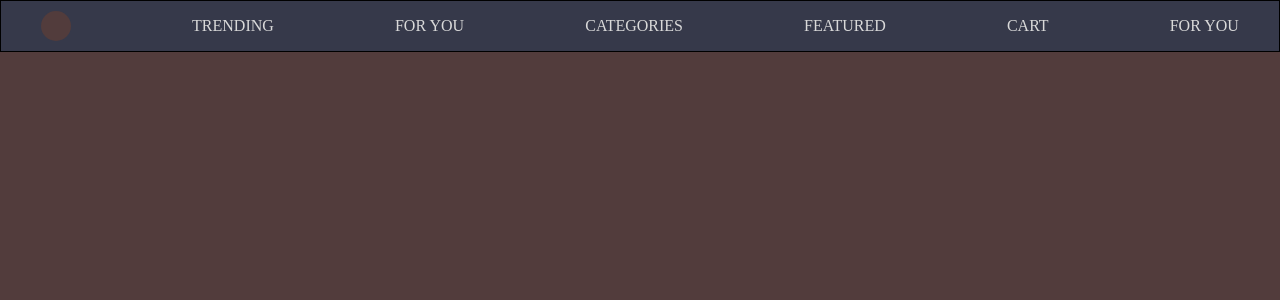
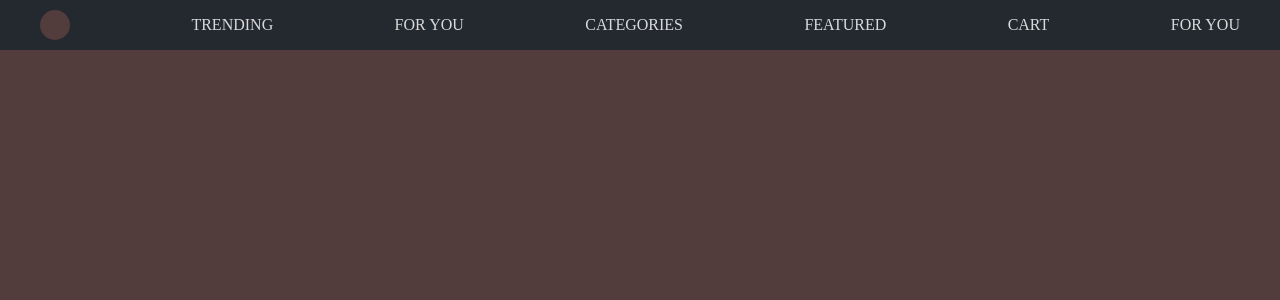
Before and after one commit to KimberlyJFlores/gemukyu.github.io, a Django app: page / in a window 1280 px wide. Shown: the top 300 px of the page. Run offline with Django 4.2, Linux system fonts and the light colour scheme; data that the repository does not hold is empty.

Commit message:
some css fixes

```diff
--- a/Gemukyu_App/static/style.css
+++ b/Gemukyu_App/static/style.css
@@ -6,9 +6,7 @@ html, body {
 }
 
 .header {
-    border-color: #36394A;
-    background-color: #36394A;
-    border: 1px solid black;
+    background-color: #24282f;
     height: 50px;
     width: auto;
     display: flex;
```
